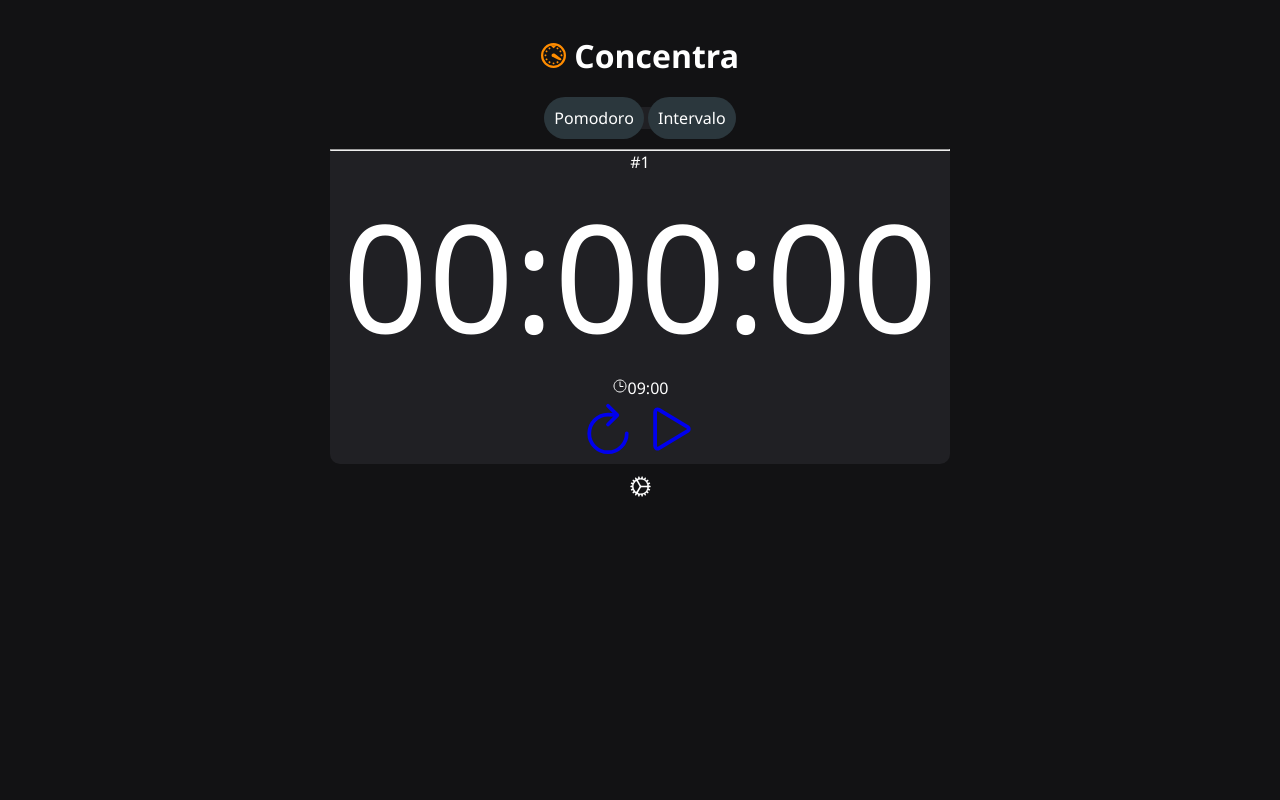
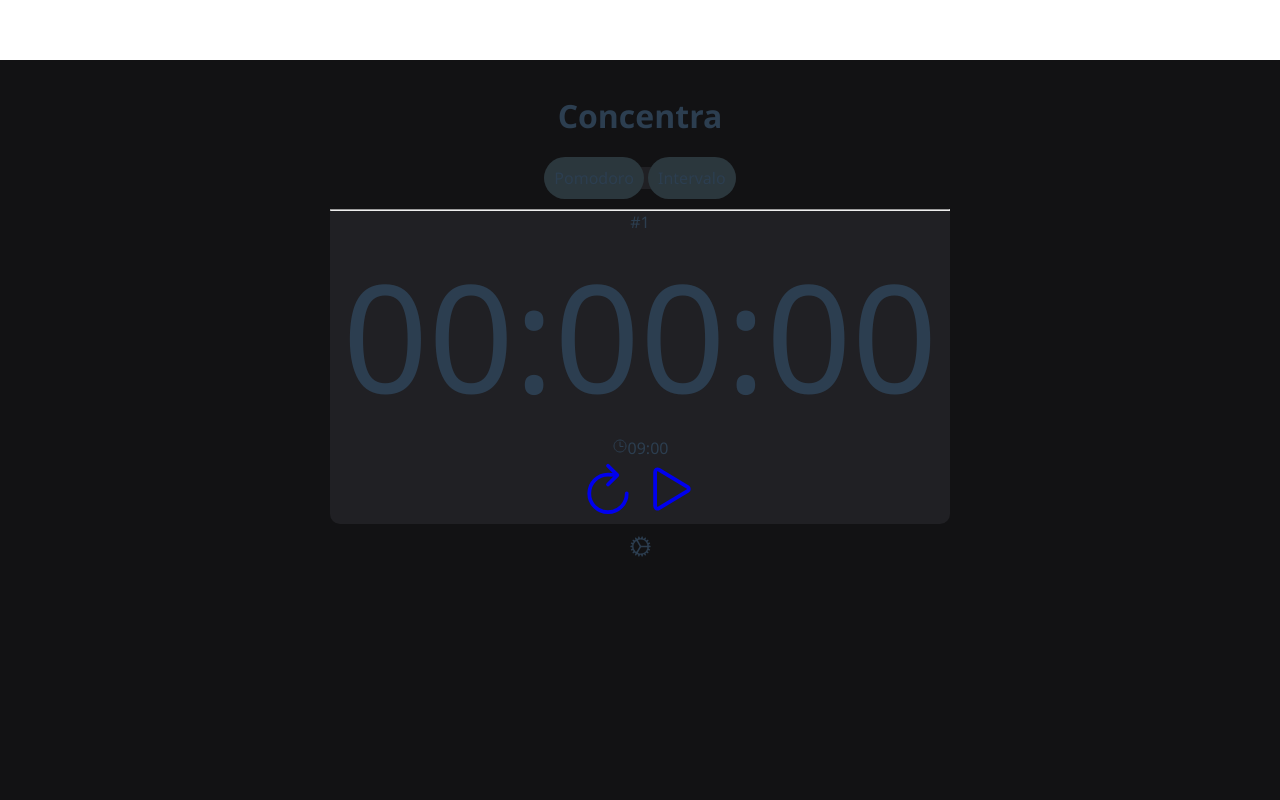
Before and after one commit to hendapaim/concentra, a website built with Vite: page index.html in a window 1280 px wide. Shown: the top 800 px of the page. Built offline with nearby package versions, Linux system fonts and the light colour scheme.

Commit message:
version 0.0.2 with vite

```diff
--- a/index.html
+++ b/index.html
@@ -11,7 +11,7 @@
 <body>
     <main>
         <div id="app">
-            <h1 class="logo"><img src="./icon.svg"></img> Concentra</h1>
+            <h1 class="logo">Concentra</h1>
 
             <div class="option">
                 <a>Pomodoro</a>
@@ -78,6 +78,6 @@
     </footer>
     <script type="module" src="https://unpkg.com/ionicons@5.5.2/dist/ionicons/ionicons.esm.js"></script>
     <script nomodule src="https://unpkg.com/ionicons@5.5.2/dist/ionicons/ionicons.js"></script>
-    <script type="text/babel" src="./main.js"></script>
+    <script type="module" src="./main.js"></script>
 </body>
 </html>
--- /dev/null
+++ b/main.js
@@ -0,0 +1 @@
+import './style.css'
--- a/style.css
+++ b/style.css
@@ -27,6 +27,13 @@ h1, h2{
   color: #ffffff;
   text-align: center;
   padding-bottom: 12px;
+
+  font-family: Avenir, Helvetica, Arial, sans-serif;
+  -webkit-font-smoothing: antialiased;
+  -moz-osx-font-smoothing: grayscale;
+  text-align: center;
+  color: #2c3e50;
+  margin-top: 60px;
 }
 
 
```
Also changed, not shown: package.json (+9 -2 lines), V0.0.1/css.css (renamed from V0.0.2/css.css), V0.0.1/index.html (renamed from V0.0.2/index.html), V0.0.1/main.js (renamed from V0.0.2/main.js), 2 other files.
